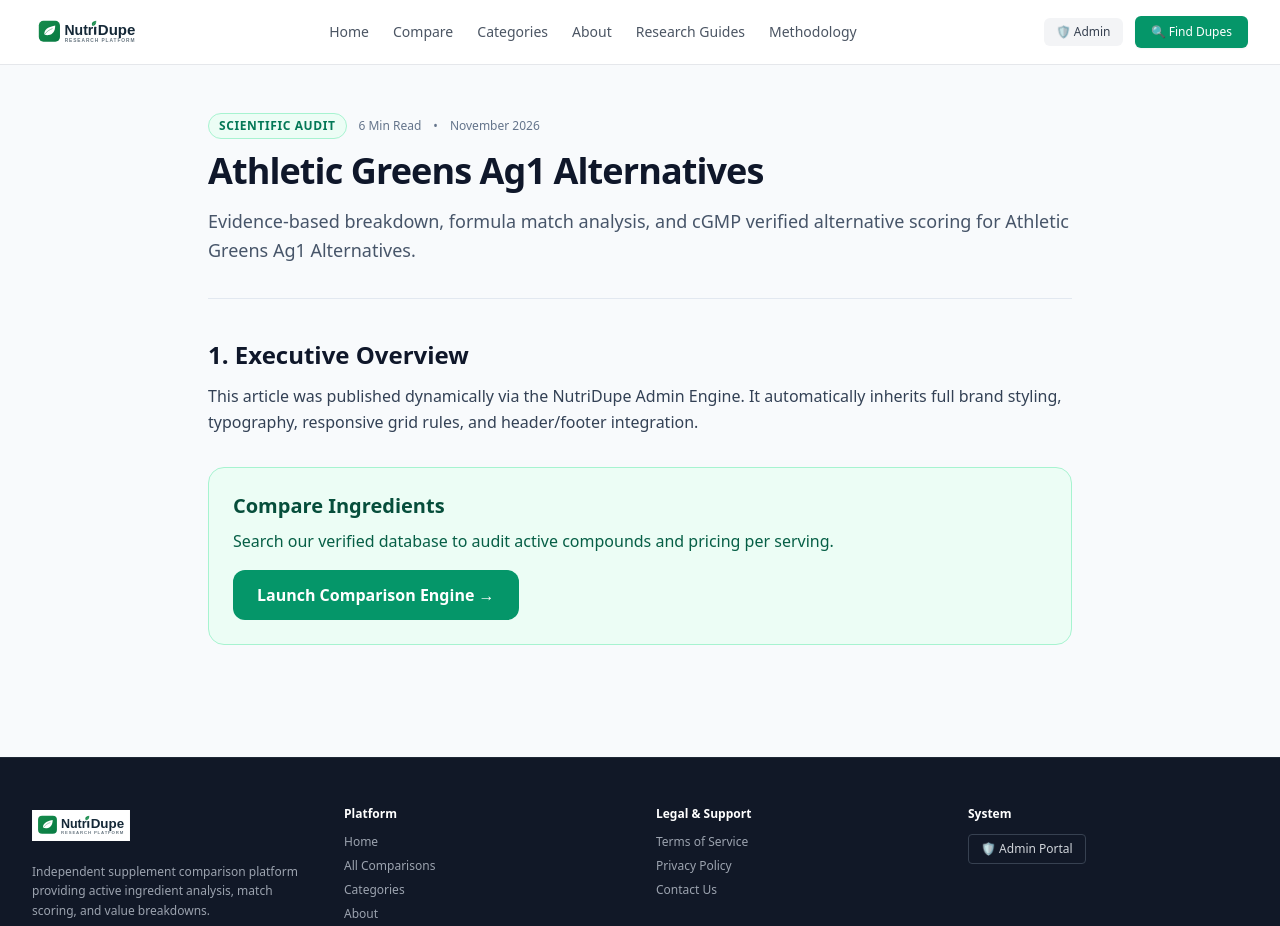
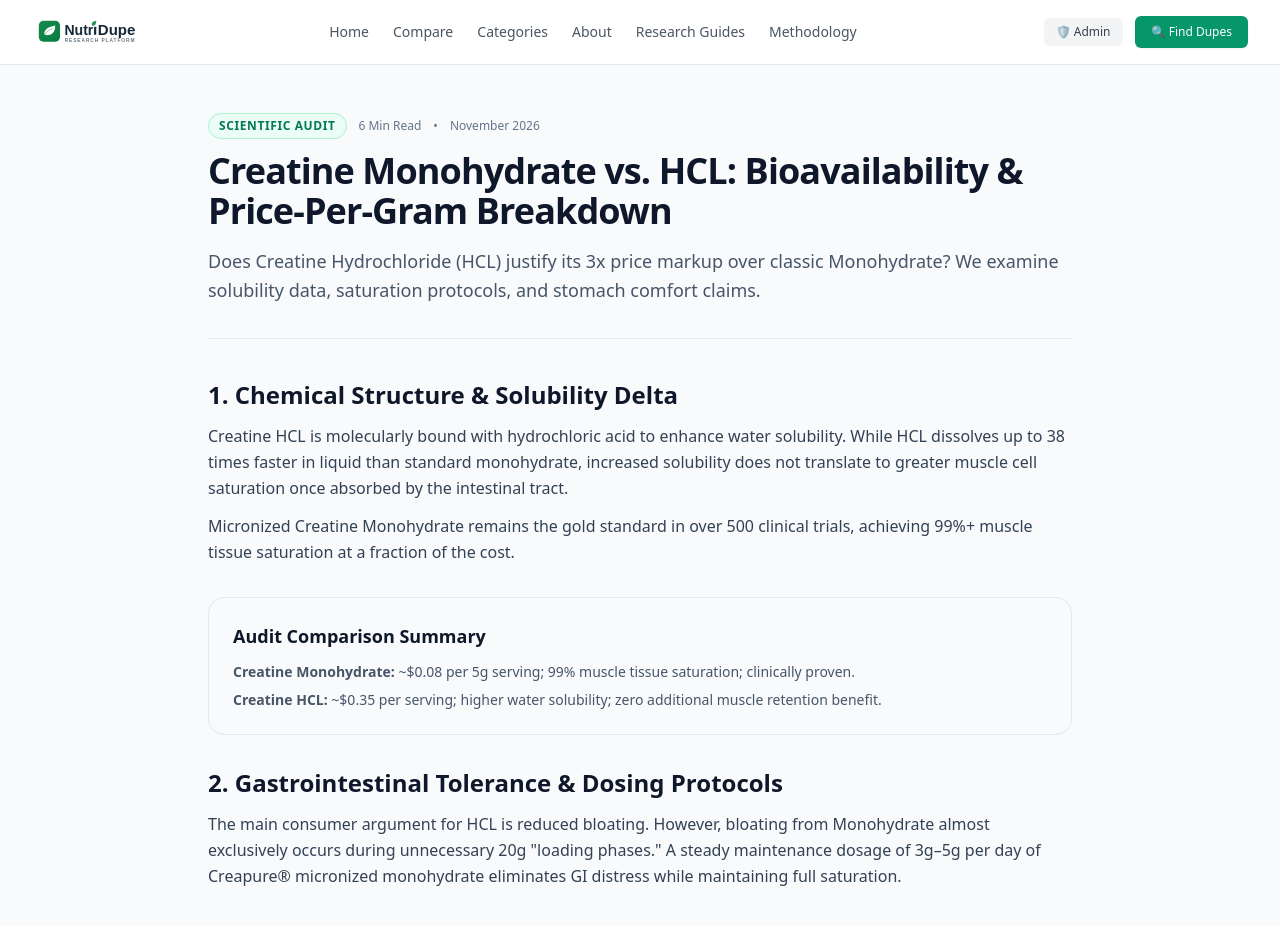
Before and after one commit to Jalil63/nutridupe, a Next.js app: page /research-guides/athletic-greens-ag1-alternatives in a window 1280 px wide. Shown: the top 926 px of the page. Built offline with nearby package versions, Linux system fonts and the light colour scheme.

Commit message:
Refactor DynamicResearchGuide to CreatineGuide

```diff
--- a/app/research-guides/[slug]/page.tsx
+++ b/app/research-guides/[slug]/page.tsx
@@ -1,17 +1,7 @@
-'use client';
 import React from 'react';
 import Link from 'next/link';
-import { useParams } from 'next/navigation';
 
-export default function DynamicResearchGuide() {
-  const params = useParams();
-  const slug = params?.slug as string;
-
-  // Format slug for placeholder display until dynamic DB is connected
-  const formattedTitle = slug
-    ? slug.replace(/-/g, ' ').replace(/\b\w/g, (l) => l.toUpperCase())
-    : 'Research Guide Audit';
-
+export default function CreatineGuide() {
   return (
     <article className="max-w-4xl mx-auto px-4 py-12 text-slate-800">
       <header className="mb-10 border-b border-slate-200 pb-8">
@@ -24,25 +14,50 @@ export default function DynamicResearchGuide() {
           <span>November 2026</span>
         </div>
         <h1 className="text-3xl sm:text-4xl font-extrabold tracking-tight text-slate-900 mb-4">
-          {formattedTitle}
+          Creatine Monohydrate vs. HCL: Bioavailability & Price-Per-Gram Breakdown
         </h1>
         <p className="text-slate-600 text-lg leading-relaxed">
-          Evidence-based breakdown, formula match analysis, and cGMP verified alternative scoring for {formattedTitle}.
+          Does Creatine Hydrochloride (HCL) justify its 3x price markup over classic Monohydrate? We examine solubility data, saturation protocols, and stomach comfort claims.
         </p>
       </header>
 
       <section className="space-y-8 text-slate-700 leading-relaxed">
         <div>
-          <h2 className="text-2xl font-bold text-slate-900 mb-3">1. Executive Overview</h2>
+          <h2 className="text-2xl font-bold text-slate-900 mb-3">1. Chemical Structure & Solubility Delta</h2>
           <p>
-            This article was published dynamically via the NutriDupe Admin Engine. It automatically inherits full brand styling, typography, responsive grid rules, and header/footer integration.
+            Creatine HCL is molecularly bound with hydrochloric acid to enhance water solubility. While HCL dissolves up to 38 times faster in liquid than standard monohydrate, increased solubility does not translate to greater muscle cell saturation once absorbed by the intestinal tract.
+          </p>
+          <p className="mt-3">
+            Micronized Creatine Monohydrate remains the gold standard in over 500 clinical trials, achieving 99%+ muscle tissue saturation at a fraction of the cost.
+          </p>
+        </div>
+
+        <div className="bg-slate-50 p-6 rounded-2xl border border-slate-200">
+          <h3 className="text-lg font-bold text-slate-900 mb-3">Audit Comparison Summary</h3>
+          <ul className="space-y-2 text-sm text-slate-600">
+            <li><strong>Creatine Monohydrate:</strong> ~$0.08 per 5g serving; 99% muscle tissue saturation; clinically proven.</li>
+            <li><strong>Creatine HCL:</strong> ~$0.35 per serving; higher water solubility; zero additional muscle retention benefit.</li>
+          </ul>
+        </div>
+
+        <div>
+          <h2 className="text-2xl font-bold text-slate-900 mb-3">2. Gastrointestinal Tolerance & Dosing Protocols</h2>
+          <p>
+            The main consumer argument for HCL is reduced bloating. However, bloating from Monohydrate almost exclusively occurs during unnecessary 20g &quot;loading phases.&quot; A steady maintenance dosage of 3g–5g per day of Creapure® micronized monohydrate eliminates GI distress while maintaining full saturation.
+          </p>
+        </div>
+
+        <div>
+          <h2 className="text-2xl font-bold text-slate-900 mb-3">3. Final Value Verdict & cGMP Sourcing</h2>
+          <p>
+            Paying a 300% premium for Creatine HCL offers negligible physiological advantage over high-purity, cGMP-certified Creatine Monohydrate. Look for unflavored Creapure® raw material to ensure heavy metal testing and zero filler additives.
           </p>
         </div>
 
         <div className="bg-emerald-50 border border-emerald-200 p-6 rounded-2xl mt-8">
-          <h3 className="text-xl font-bold text-emerald-900 mb-2">Compare Ingredients</h3>
+          <h3 className="text-xl font-bold text-emerald-900 mb-2">Compare Verified Creatine Brands</h3>
           <p className="text-emerald-800 mb-4">
-            Search our verified database to audit active compounds and pricing per serving.
+            Check your preferred strength and performance supplements against verified cGMP equivalents in our database.
           </p>
           <Link
             href="/compare"
```
